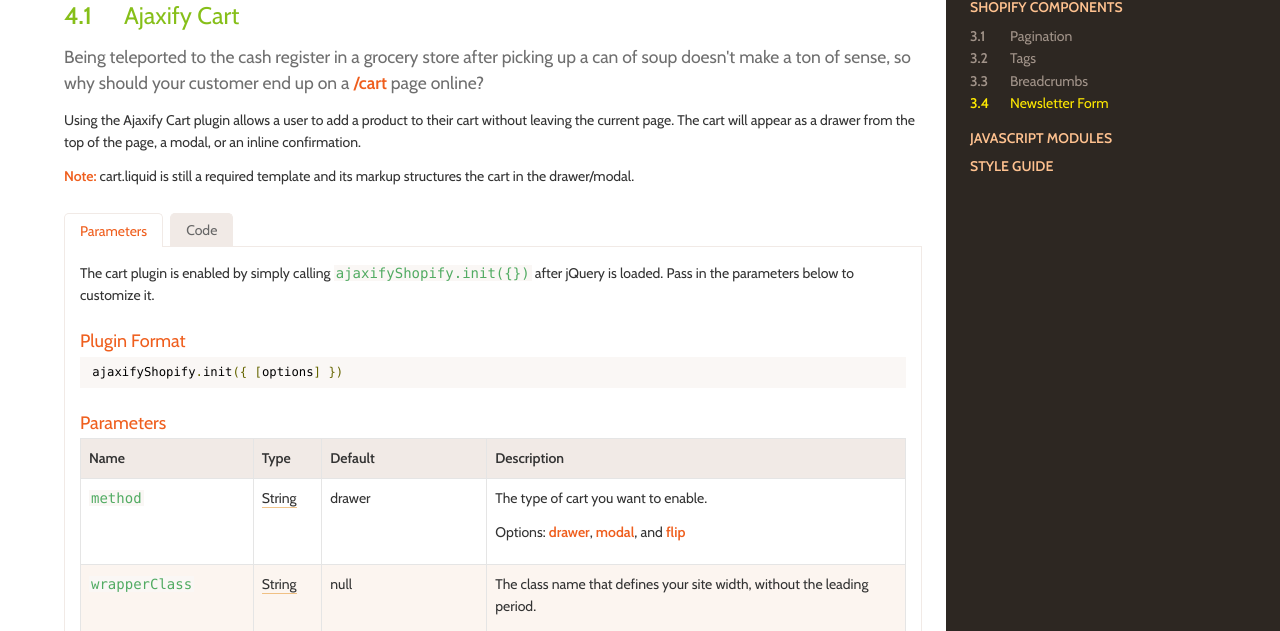
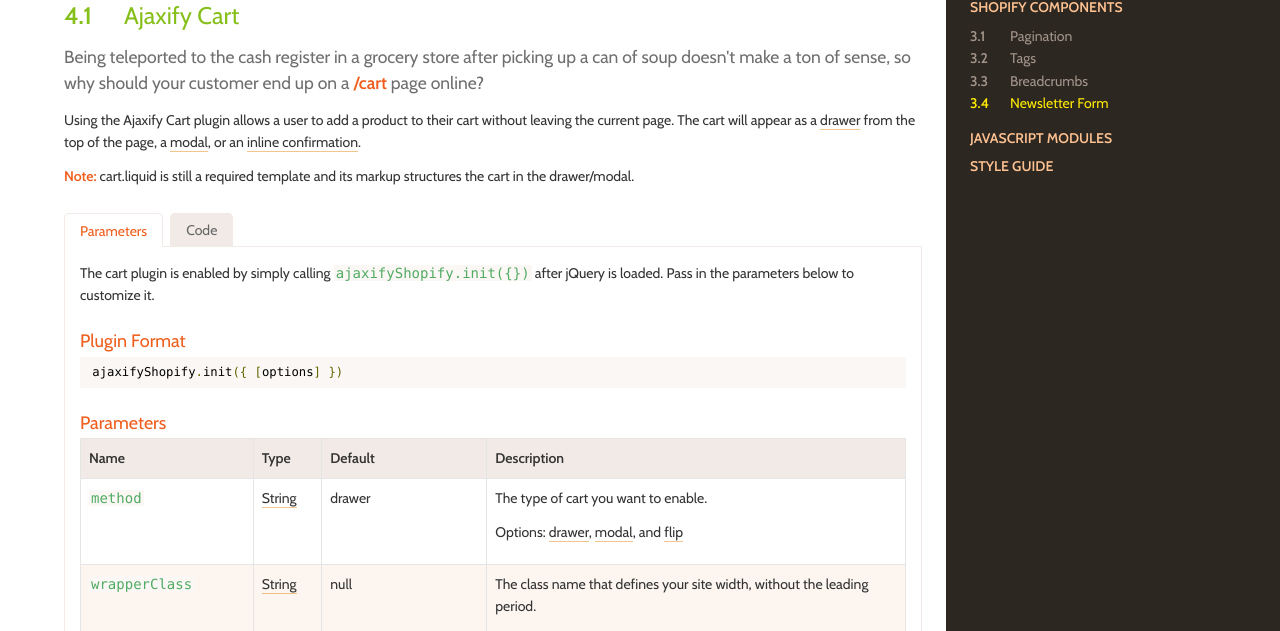
Before and after one commit to Shopify/Timber, a Jekyll site: the page built from index.html, in a window 1280 px wide and 900 px high, scrolled down 7447 px. Shown: the part 149-780 px from the top of the window. Built offline with Jekyll 4.4.1, drawn with Linux system fonts in a browser that asks for light colours; nearby versions of some CDN libraries; some web fonts are replaced.

Commit message:
Links to different ajax cart method demos

```diff
--- a/index.html
+++ b/index.html
@@ -1122,7 +1122,7 @@ Output:
         ===================================== -->
         <h2 class="doc-title js-title" id="ajax-cart"><strong>4.1 </strong>Ajaxify Cart</h2>
         <p class="docs-note">Being teleported to the cash register in a grocery store after picking up a can of soup doesn't make a ton of sense, so why should your customer end up on a <strong class="docs-strong">/cart</strong> page online?</p>
-        <p class="docs-text">Using the Ajaxify Cart plugin allows a user to add a product to their cart without leaving the current page. The cart will appear as a drawer from the top of the page, a modal, or an inline confirmation.</p>
+        <p class="docs-text">Using the Ajaxify Cart plugin allows a user to add a product to their cart without leaving the current page. The cart will appear as a <a href="https://timber-demo.myshopify.com/products/ricky-straight-super-t-mens-jean?method=drawer" class="docs-link">drawer</a> from the top of the page, a <a href="https://timber-demo.myshopify.com/products/ricky-straight-super-t-mens-jean?method=modal" class="docs-link">modal</a>, or an <a href="https://timber-demo.myshopify.com/products/ricky-straight-super-t-mens-jean?method=flip" class="docs-link">inline confirmation</a>.</p>
         <p class="docs-text"><strong class="docs-strong">Note:</strong> cart.liquid is still a required template and its markup structures the cart in the drawer/modal.</p>
 
         <ul class="tabs">
@@ -1155,7 +1155,7 @@ ajaxifyShopify.init({ [options] })
                 <td>drawer</td>
                 <td>
                   <p>The type of cart you want to enable.</p>
-                  <p>Options: <strong class="docs-strong">drawer</strong>, <strong class="docs-strong">modal</strong>, and <strong class="docs-strong">flip</strong></p>
+                  <p>Options: <a href="https://timber-demo.myshopify.com/products/ricky-straight-super-t-mens-jean?method=drawer" class="docs-link">drawer</a>, <a href="https://timber-demo.myshopify.com/products/ricky-straight-super-t-mens-jean?method=modal" class="docs-link">modal</a>, and <a href="https://timber-demo.myshopify.com/products/ricky-straight-super-t-mens-jean?method=flip" class="docs-link">flip</a></p>
                 </td>
               </tr>
               <tr>
```
